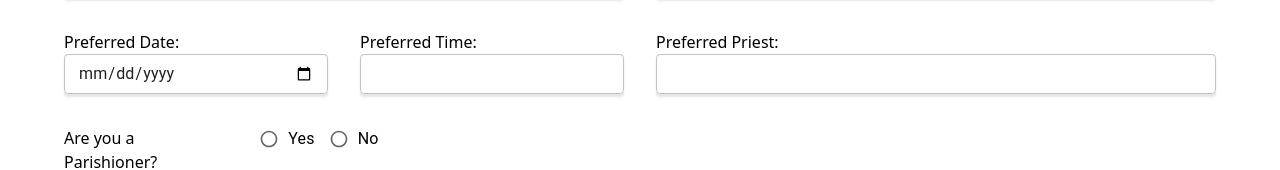
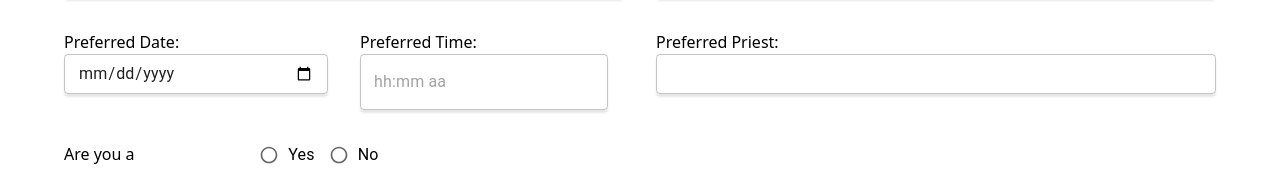
Before and after one commit to b1gmcdaddy/parokyano, a React (Vite) app in the folder client/: page /funeralmass in a window 1280 px wide. Shown: the part 527-697 px from the top of the page. Built offline with nearby package versions, Linux system fonts and the light colour scheme.

Commit message:
updates and fixes

```diff
--- a/client/package.json
+++ b/client/package.json
@@ -20,9 +20,11 @@
     "@fortawesome/react-fontawesome": "^0.2.2",
     "@mui/icons-material": "^5.15.19",
     "@mui/material": "^5.15.19",
+    "@mui/x-date-pickers": "^7.11.0",
     "axios": "^1.7.2",
     "crypto": "^1.0.1",
     "crypto-js": "^4.2.0",
+    "dayjs": "^1.11.12",
     "react": "^18.2.0",
     "react-dom": "^18.2.0",
     "react-google-recaptcha": "^3.1.0",
--- a/client/src/pages/parishioner/Baptism.jsx
+++ b/client/src/pages/parishioner/Baptism.jsx
@@ -103,14 +103,14 @@ const Baptism = () => {
       const cashModalInfo = {
         transaction_no: formData.transaction_no,
         fee: '800 PHP', // temp fee
-        requirements: 'Photocopy of Birth Certificate',
+        requirements: ['Photocopy of Birth Certificate'],
         message: 'Note: Kindly go to the parish office during office hours to pay. Please submit the requirement and pay within 2 days to avoid cancellation.'
       }
 
       const gcashModalInfo = {
         transaction_no: formData.transaction_no,
         fee: '800 PHP', // temp
-        requirements: 'Photocopy of Birth Certificate',
+        requirements: ['Photocopy of Birth Certificate'],
         message: 'Note: We will use your mobile number to communicate with you. Please submit the requirements to the office as soon as possible so that we can start processing your request.'
       }
 
--- a/client/src/pages/parishioner/mass-types/FuneralMass.jsx
+++ b/client/src/pages/parishioner/mass-types/FuneralMass.jsx
@@ -3,6 +3,10 @@ import NavParishioner from "../../../components/NavParishioner";
 import imageHeader from '../../../assets/imageHeader.jpg';
 import Header from '../../../components/Header';
 import { Container, Grid, RadioGroup, TextField, FormControlLabel, Radio } from '@mui/material';
+import { TimePicker } from '@mui/x-date-pickers/TimePicker';
+import dayjs from 'dayjs';
+import { LocalizationProvider } from '@mui/x-date-pickers';
+import { AdapterDayjs } from '@mui/x-date-pickers/AdapterDayjs'
 import Footer from '../../../components/Footer';
 import { FontAwesomeIcon } from '@fortawesome/react-fontawesome';
 import { faArrowLeftLong } from '@fortawesome/free-solid-svg-icons';
@@ -31,6 +35,8 @@ const FuneralMass = () => {
     const [open, setOpen] = useState(false);
     const [captchaValue, setCaptchaValue] = useState(null);
     const hash = dateToday + generateHash().slice(0,20)
+
+    // const timeslot = ['07:30:00','08:00:00','10:30:00','13:00:00','14:30:00','16:00:00','17:30:00']
 
     const [formData, setFormData] = useState({
         first_name: '',            // in the case of outside mass, this is the field for the celebration/celebrator
@@ -67,7 +73,7 @@ const FuneralMass = () => {
     const handleChange = (e) => {
         setFormData({...formData, [e.target.name]: e.target.value})
     }
-
+    console.log(formData)
     const handleCaptchaChange = (value) => {
         setCaptchaValue(value)
     }
@@ -152,15 +158,19 @@ const FuneralMass = () => {
                         </Grid>
                         <Grid item xs={12} sm={3}>
                             <label>Preferred Time:</label>
-                            <TextField
+                            <LocalizationProvider dateAdapter={AdapterDayjs}>
+                            <TimePicker
                                 fullWidth
-                                // select
                                 variant="outlined"
                                 size="small"
                                 sx={inputstlying}
                                 name="preferred_time"
                                 onChange={handleChange}
+                                timeSteps={{ minutes: 30 }}
+                                // minTime={dayjs().set('hour', 7)}
+                                // maxTime={dayjs().set('hour', 16)}
                                 required />
+                            </LocalizationProvider>
                         </Grid>
                         <Grid item xs={12} sm={6}>
                             <label>Preferred Priest:</label>
```
Also changed, not shown: 1 other file (tests, documents, lock files or other folders).
